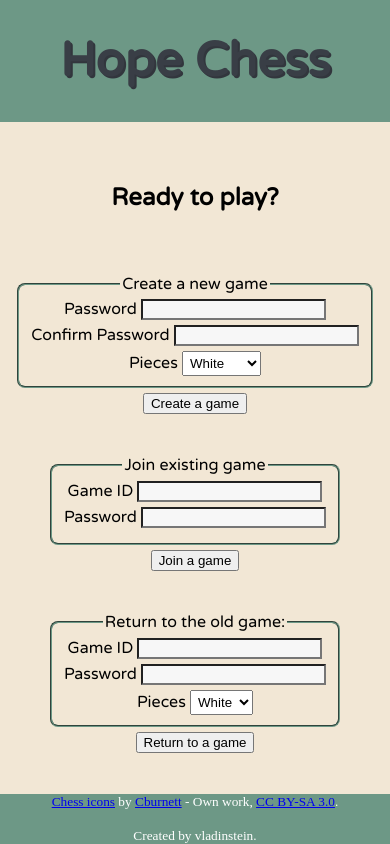
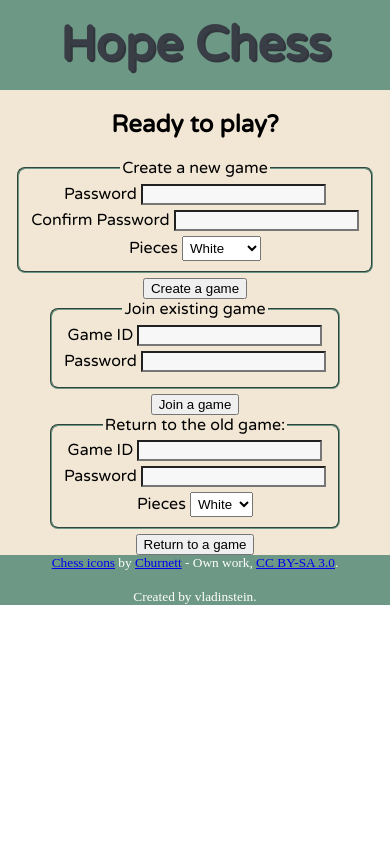
Before and after one commit to vladinstein/flask-chess, a Flask app: page / in a window 390 px wide. Run offline with Flask 2, Linux system fonts and the light colour scheme; parts of the project's set-up code (start-up, migrations or seed data) failed here and were passed over; some libraries are stand-ins or nearby versions.

Commit message:
css changing to min-width for phones

```diff
--- a/chess/static/styles.css
+++ b/chess/static/styles.css
@@ -294,7 +294,7 @@ select {
     text-align: center;
 }
 
-@media only screen and (max-device-width: 640px) {
+@media only screen and (min-width: 320px) and (max-width: 640px) {
     body {height: max-content;}
     main {height: max-content;}
     .square {font-size: 3rem; width: 12.5vmin; height: 12.5vmin;}
@@ -307,8 +307,7 @@ select {
     .pieces {height: 110%; width: 110%;}
 }
 
-@media only screen and (max-device-height: 812px)
-                   and (orientation: landscape) {
+@media only screen and (min-width: 641px) and (max-width: 812px) {
     body {flex-direction: row; height: max-content;}
     header {min-width: 25vmax; flex-grow: 1;}
     footer {min-width: 12vmax; flex-grow: 1; text-align: center;}
```
